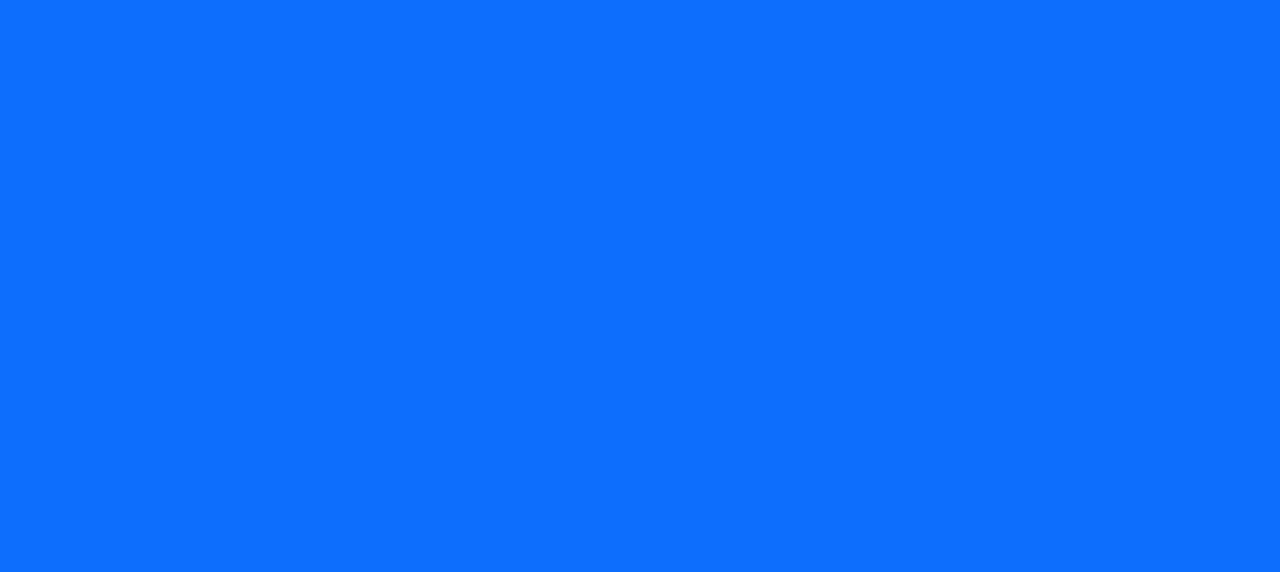
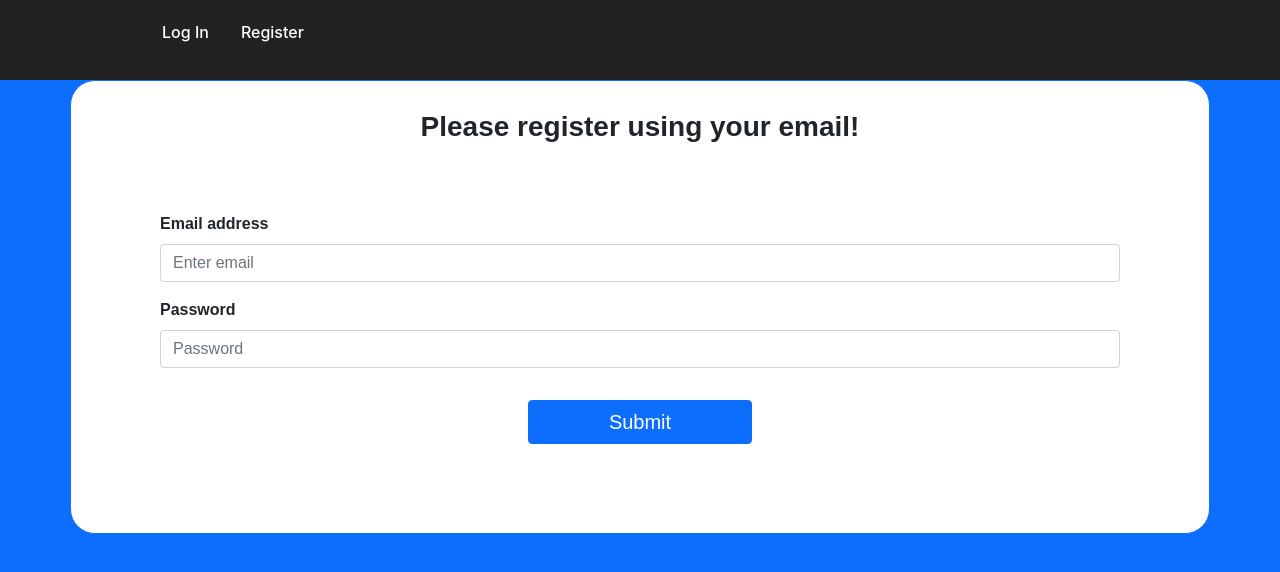
Before and after one commit to Imcool4789/graph-reporting-tool, a React (Create React App) app: page /signup in a window 1280 px wide. Before the commit this address had no page. Shown: the top 572 px of the page. Built offline with nearby package versions, Linux system fonts and the light colour scheme.

Commit message:
added login and signup to navbar

```diff
--- a/src/components/NavBar/index.js
+++ b/src/components/NavBar/index.js
@@ -22,13 +22,21 @@ class NavBar extends React.Component {
   logOff(){
     document.cookie = "sessionID=; expires=Thu, 01 Jan 1970 00:00:00 UTC; path=/;";
     console.log("Cookie deleted");
-    window.location.href="/";
+    window.location.href="/"                                   ;
   }
   render() {
     return (
         <Nav>
           <NavBarContainer>
-            <NavMenu>{this.state.navItems}</NavMenu>
+
+            <NavMenu>
+            <NavItem>
+                  <NavLinks key="login" to="/">Log In</NavLinks>
+                </NavItem>
+                <NavItem>
+                  <NavLinks key="Signup" to="/signup">Register</NavLinks>
+                </NavItem>
+              {this.state.navItems}</NavMenu>
           </NavBarContainer>
           {this.state.navItems.length > 0 &&
         <LogOff onClick={this.logOff.bind(this)}>
--- a/src/components/Sign Up/index.js
+++ b/src/components/Sign Up/index.js
@@ -1,8 +1,7 @@
 import React from "react";
 import Form from "react-bootstrap/Form";
 import Button from "react-bootstrap/Button";
-import alert from "alert";
-
+import NavBar from "../NavBar";
 class SignupComponent extends React.Component {
   register = (event) => {
     event.preventDefault();
@@ -30,22 +29,27 @@ class SignupComponent extends React.Component {
   render() {
     return (
       <>
-      <Card className="text-center">
-        <div>Please register using your email!</div>
+       <NavBar></NavBar>
+       <div class="container-sm border border-primary" style={{ padding: 25 + "px",borderRadius: "25px", backgroundColor:"white"}}>
+        <div class="text-center" style={{fontSize:"175%"}}><b>Please register using your email!</b></div>
+        <div style={{padding:"4em"}}>
         <Form onSubmit={this.register}>
           <Form.Group className="mb-3" controlId="formBasicEmail">
-            <Form.Label>Email address</Form.Label>
+            <Form.Label><b>Email address</b></Form.Label>
             <Form.Control type="email" placeholder="Enter email" />
           </Form.Group>
           <Form.Group className="mb-3" controlId="formBasicPassword">
-            <Form.Label>Password</Form.Label>
+            <Form.Label><b>Password</b></Form.Label>
             <Form.Control type="password" placeholder="Password" />
           </Form.Group>
-          <Button variant="primary" type="submit">
+          <div style={{paddingTop:"1em"}}class="text-center">
+          <Button style={{paddingLeft:"4em",paddingRight:"4em",fontSize:"125%"}}variant="primary" type="submit">
             Submit
           </Button>
+          </div>
         </Form>
-        </Card>
+        </div>
+        </div>
       </>
     );
   }
--- a/src/pages/Main/index.js
+++ b/src/pages/Main/index.js
@@ -6,6 +6,8 @@ import Home from "../Home";
 import Instructor from "../Instructor";
 import Administrator from "../Administrator";
 import Department from "../Department";
+import SignupComponent from "../../components/Sign Up";
+import LoginComponent from "../../components/Login";
 
 class Main extends React.Component {
   constructor(props) {
@@ -79,6 +81,7 @@ class Main extends React.Component {
     return (
       <Routes>
         <Route exact path="/" element={<Home/>}></Route>
+        <Route exact path="/signup" element={<SignupComponent/>}></Route>
         {this.state.instructor &&
           <Route exact path="/instructor" element={<Instructor instructorData={this.state.instructorData} timestampData={this.state.timeStampData} table={this.state.table}/>} ></Route>}
         {this.state.department &&
```
